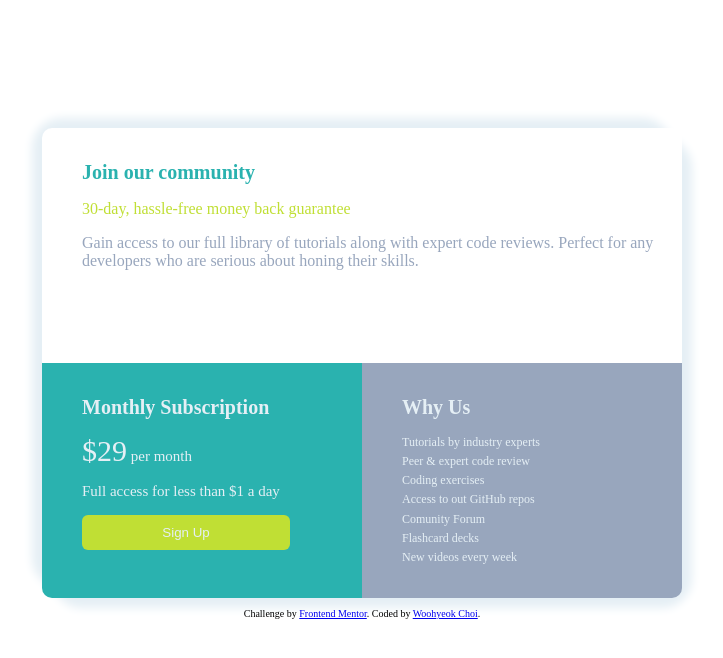
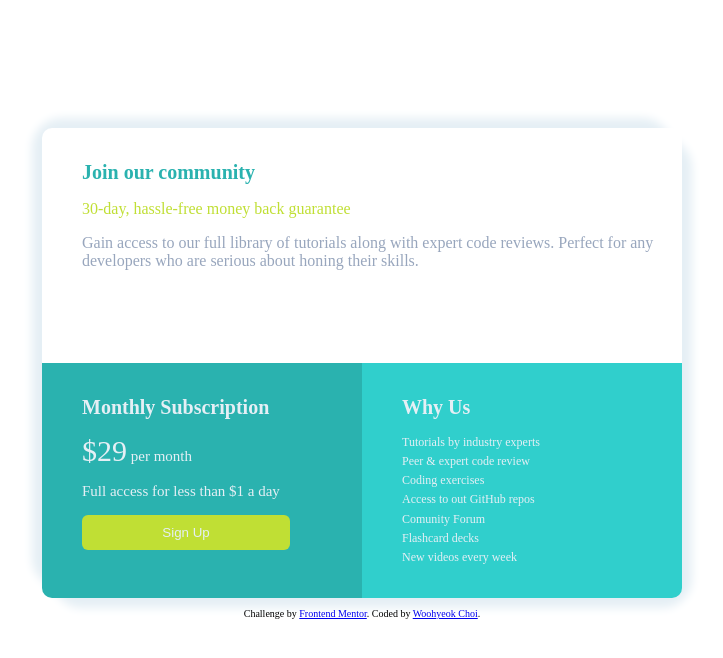
Before and after one commit to choir0322/Single-Price-Grid-Component, a plain HTML site: page single-price-grid-component-master/index.html in a window 1280 px wide. Shown: the whole page, without its empty margins (278-1001 px from the left). Drawn offline with Linux system fonts and the light colour scheme.

Commit message:
Update style.css

```diff
--- a/single-price-grid-component-master/style.css
+++ b/single-price-grid-component-master/style.css
@@ -77,7 +77,7 @@ button:focus {
 }
 
 .container div:nth-child(3) {
-    background-color : var(--grayish-blue);
+    background-color : hsl(179, 62%, 50%);
     border-radius: 0 0 1rem 1rem;
 }
 ul {
```
